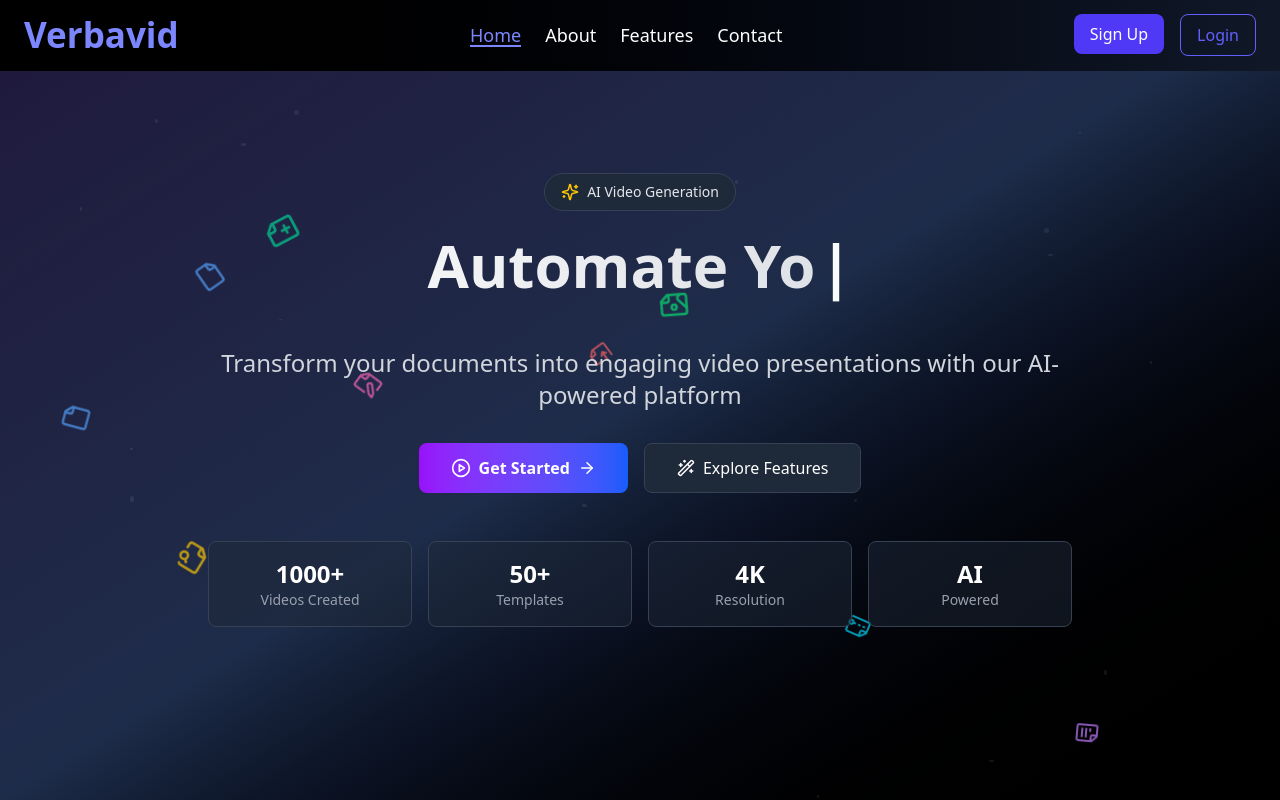
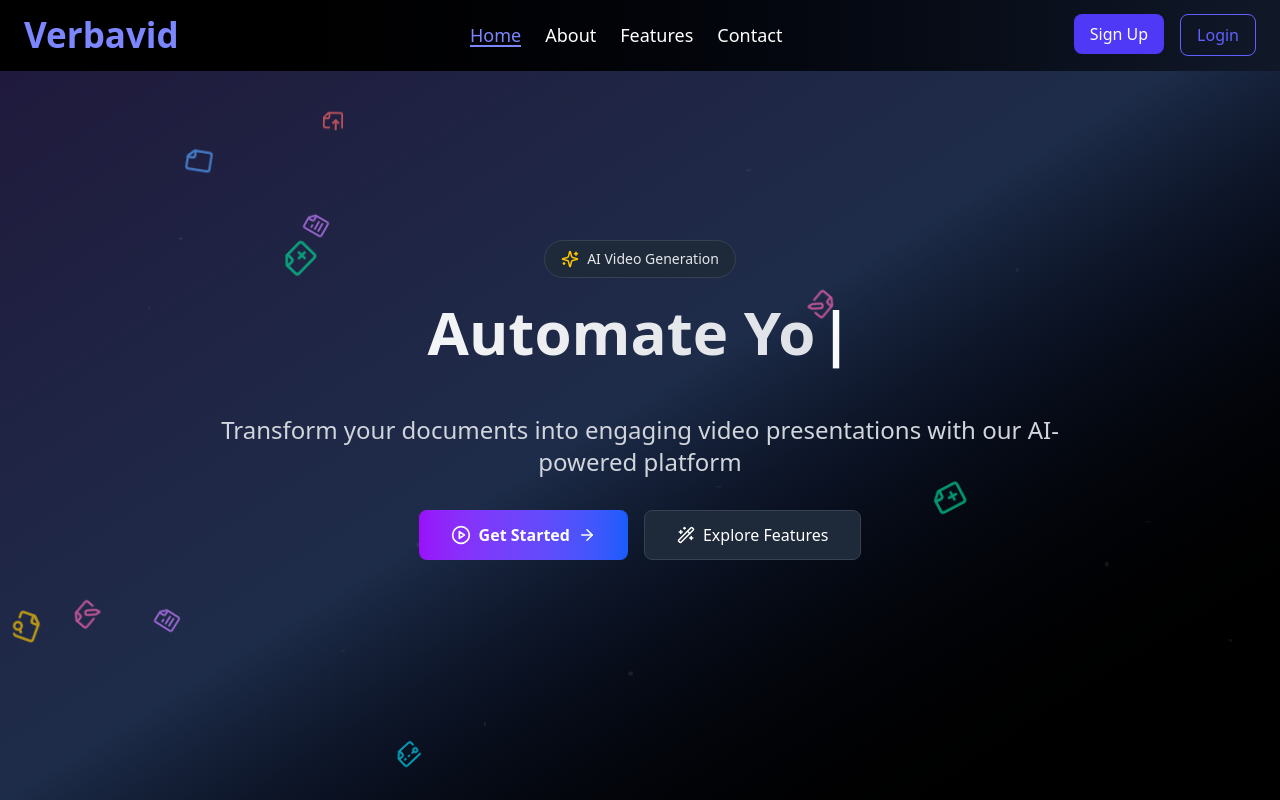
Before and after one commit to akansha-jaiswal386/VERBA_VID, a Next.js app in the folder frontend/: page / in a window 1280 px wide. Shown: the top 800 px of the page. Built offline with nearby package versions, Linux system fonts and the light colour scheme.

Commit message:
Refactor code structure for improved readability and maintainability

```diff
--- a/frontend/src/app/Home/page.jsx
+++ b/frontend/src/app/Home/page.jsx
@@ -1,7 +1,7 @@
 "use client";
 import { useRouter } from "next/navigation";
 import { useState, useEffect, useRef, useMemo } from "react";
-import { motion, AnimatePresence } from "framer-motion";
+import { motion } from "framer-motion";
 import {
   FileText, File, FilePlus, FileEdit, FileSearch,
   FileInput, FileOutput, FileCode, FileImage, FileArchive,
@@ -10,21 +10,16 @@ import {
 
 export default function HomePage() {
   const router = useRouter();
+  const containerRef = useRef(null);
+
   const texts = useMemo(() => [
     "Generate Video Reports",
     "Automate Your Content",
     "Transform Reports into Visuals",
     "AI-Powered Video Creation"
-
   ], []);
 
-  const [index, setIndex] = useState(0);
-  const [displayedText, setDisplayedText] = useState("");
-  const [charIndex, setCharIndex] = useState(0);
-  const [isDeleting, setIsDeleting] = useState(false);
-  const containerRef = useRef(null);
-
-  const documentIcons = [
+  const documentIcons = useMemo(() => [
     { icon: FileText, size: 24, color: "text-purple-400" },
     { icon: File, size: 28, color: "text-blue-400" },
     { icon: FilePlus, size: 32, color: "text-emerald-400" },
@@ -35,13 +30,24 @@ export default function HomePage() {
     { icon: FileCode, size: 26, color: "text-orange-400" },
     { icon: FileImage, size: 30, color: "text-green-400" },
     { icon: FileArchive, size: 24, color: "text-cyan-400" }
-  ];
+  ], []);
 
+  const [index, setIndex] = useState(0);
+  const [displayedText, setDisplayedText] = useState("");
+  const [charIndex, setCharIndex] = useState(0);
+  const [isDeleting, setIsDeleting] = useState(false);
   const [documents, setDocuments] = useState([]);
   const [hoveredDoc, setHoveredDoc] = useState(null);
+  const [isMounted, setIsMounted] = useState(false);
+  const [particles, setParticles] = useState([]);
 
   useEffect(() => {
-    if (containerRef.current) {
+    setIsMounted(true);
+  }, []);
+
+  useEffect(() => {
+    if (!isMounted || !containerRef.current) return;
+
     const containerWidth = containerRef.current.offsetWidth;
     const containerHeight = containerRef.current.offsetHeight;
 
@@ -57,10 +63,19 @@ export default function HomePage() {
       scale: 1,
       opacity: 0.7
     }));
+    setDocuments(initialDocs);
 
-      setDocuments(initialDocs);
-    }
-  }, []);
+    const generatedParticles = Array(20).fill().map(() => ({
+      width: Math.random() * 5 + 1,
+      height: Math.random() * 5 + 1,
+      left: Math.random() * 100,
+      top: Math.random() * 100,
+      yMove: (Math.random() - 0.5) * 100,
+      xMove: (Math.random() - 0.5) * 100,
+      duration: Math.random() * 10 + 10,
+    }));
+    setParticles(generatedParticles);
+  }, [isMounted, documentIcons]);
 
   useEffect(() => {
     let timeoutId;
@@ -89,122 +104,32 @@ export default function HomePage() {
         }, 2000);
       }
     }
-
     return () => clearTimeout(timeoutId);
   }, [charIndex, index, isDeleting, texts]);
-
-  useEffect(() => {
-    if (documents.length === 0 || !containerRef.current) return;
-
-    let animationId;
-    const containerWidth = containerRef.current.offsetWidth;
-    const containerHeight = containerRef.current.offsetHeight;
-
-    function animate() {
-      setDocuments(prevDocs =>
-        prevDocs.map(doc => {
-          let newX = doc.x + doc.xSpeed;
-          let newY = doc.y + doc.ySpeed;
-          let newRotation = doc.rotation + doc.rotationSpeed;
-          let newScale = doc.scale;
-          let newOpacity = doc.opacity;
-
-          // Bounce off walls
-          if (newX <= 0 || newX >= containerWidth - 50) {
-            newX = Math.max(0, Math.min(newX, containerWidth - 50));
-            newScale = 1.3;
-            setTimeout(() => {
-              setDocuments(prev => prev.map(d =>
-                d.id === doc.id ? {...d, scale: 1} : d
-              ));
-            }, 300);
-          }
-
-          if (newY <= 0 || newY >= containerHeight - 50) {
-            newY = Math.max(0, Math.min(newY, containerHeight - 50));
-            newScale = 1.3;
-            setTimeout(() => {
-              setDocuments(prev => prev.map(d =>
-                d.id === doc.id ? {...d, scale: 1} : d
-              ));
-            }, 300);
-          }
-
-          // Highlight hovered document
-          if (hoveredDoc === doc.id) {
-            newScale = 1.5;
-            newOpacity = 1;
-          } else {
-            newOpacity = 0.7;
-          }
-
-          return {
-            ...doc,
-            x: newX,
-            y: newY,
-            rotation: newRotation,
-            scale: newScale,
-            opacity: newOpacity
-          };
-        })
-      );
-
-      animationId = requestAnimationFrame(animate);
-    }
-
-    animationId = requestAnimationFrame(animate);
-
-    return () => cancelAnimationFrame(animationId);
-  }, [documents.length, hoveredDoc]);
 
   return (
     <div
       className="relative w-full min-h-screen flex flex-col justify-center items-center bg-gradient-to-br from-gray-900 via-gray-800 to-black overflow-hidden"
       ref={containerRef}
     >
-      {/* Background Effects */}
       <div className="absolute top-0 left-0 w-full h-full overflow-hidden">
-        {/* Animated gradient background */}
         <motion.div
           className="absolute inset-0 bg-gradient-to-br from-purple-900/20 via-blue-900/20 to-black"
-          animate={{
-            backgroundPosition: ["0% 0%", "100% 100%"]
-          }}
-          transition={{
-            duration: 15,
-            repeat: Infinity,
-            repeatType: "reverse",
-            ease: "linear"
-          }}
+          animate={{ backgroundPosition: ["0% 0%", "100% 100%"] }}
+          transition={{ duration: 15, repeat: Infinity, repeatType: "reverse", ease: "linear" }}
         />
 
-        {/* Floating particles */}
-        {Array(20).fill(0).map((_, i) => (
+        {isMounted && particles.map((p, i) => (
           <motion.div
             key={`particle-${i}`}
             className="absolute rounded-full bg-white/10"
-            style={{
-              width: `${Math.random() * 5 + 1}px`,
-              height: `${Math.random() * 5 + 1}px`,
-              left: `${Math.random() * 100}%`,
-              top: `${Math.random() * 100}%`,
-            }}
-            animate={{
-              y: [0, (Math.random() - 0.5) * 100],
-              x: [0, (Math.random() - 0.5) * 100],
-              opacity: [0.2, 0.8, 0.2]
-            }}
-            transition={{
-              duration: Math.random() * 10 + 10,
-              repeat: Infinity,
-              repeatType: "reverse",
-              ease: "easeInOut"
-            }}
+            style={{ width: `${p.width}px`, height: `${p.height}px`, left: `${p.left}%`, top: `${p.top}%` }}
+            animate={{ y: [0, p.yMove], x: [0, p.xMove], opacity: [0.2, 0.8, 0.2] }}
+            transition={{ duration: p.duration, repeat: Infinity, repeatType: "reverse", ease: "easeInOut" }}
           />
         ))}
 
-        {/* Floating Documents */}
-        {documents.map((doc) => {
+        {isMounted && documents.map((doc) => {
           const IconComponent = doc.icon.icon;
           return (
             <motion.div
@@ -222,15 +147,7 @@ export default function HomePage() {
               onMouseEnter={() => setHoveredDoc(doc.id)}
               onMouseLeave={() => setHoveredDoc(null)}
               whileHover={{ scale: 1.5, opacity: 1 }}
-              animate={{
-                y: [doc.y, doc.y + (Math.random() - 0.5) * 10],
-                transition: {
-                  duration: 2,
-                  repeat: Infinity,
-                  repeatType: "reverse",
-                  ease: "easeInOut"
-                }
-              }}
+              animate={{ y: [doc.y, doc.y + (Math.random() - 0.5) * 10], transition: { duration: 2, repeat: Infinity, repeatType: "reverse", ease: "easeInOut" } }}
             >
               <IconComponent size={doc.icon.size} />
             </motion.div>
@@ -238,9 +155,7 @@ export default function HomePage() {
         })}
       </div>
 
-      {/* Content */}
       <div className="relative text-center text-white z-10 px-4 max-w-4xl mx-auto">
-        {/* Badge */}
         <motion.div
           initial={{ opacity: 0, y: -20 }}
           animate={{ opacity: 1, y: 0 }}
@@ -251,25 +166,16 @@ export default function HomePage() {
           <span className="text-sm font-medium text-gray-200">AI Video Generation</span>
         </motion.div>
 
-        {/* Animated Heading */}
         <motion.h1
           initial={{ opacity: 0 }}
           animate={{ opacity: 1 }}
           transition={{ delay: 0.5 }}
-          aria-live="polite"
           className="text-4xl md:text-6xl font-bold mb-4 min-h-[4rem] md:min-h-[6rem] bg-clip-text text-transparent bg-gradient-to-r from-white to-gray-300"
         >
           {displayedText}
-          <motion.span
-            className="ml-1 text-white"
-            animate={{ opacity: [0, 1, 0] }}
-            transition={{ repeat: Infinity, duration: 1 }}
-          >
-            |
-          </motion.span>
+          <motion.span className="ml-1 text-white" animate={{ opacity: [0, 1, 0] }} transition={{ repeat: Infinity, duration: 1 }}>|</motion.span>
         </motion.h1>
 
-        {/* Subheading */}
         <motion.p
           initial={{ opacity: 0 }}
           animate={{ opacity: 1 }}
@@ -279,7 +185,6 @@ export default function HomePage() {
           Transform your documents into engaging video presentations with our AI-powered platform
         </motion.p>
 
-        {/* CTA Buttons */}
         <motion.div
           className="flex flex-col sm:flex-row gap-4 justify-center"
           initial={{ opacity: 0 }}
@@ -307,26 +212,6 @@ export default function HomePage() {
             Explore Features
           </motion.button>
         </motion.div>
-
-        {/* Stats */}
-        <motion.div
-          className="grid grid-cols-2 md:grid-cols-4 gap-4 mt-12"
-          initial={{ opacity: 0, y: 20 }}
-          animate={{ opacity: 1, y: 0 }}
-          transition={{ delay: 1.1 }}
-        >
-          {[
-            { value: "1000+", label: "Videos Created" },
-            { value: "50+", label: "Templates" },
-            { value: "4K", label: "Resolution" },
-            { value: "AI", label: "Powered" }
-          ].map((stat, i) => (
-            <div key={i} className="p-4 bg-gray-800/50 rounded-lg border border-gray-700">
-              <div className="text-2xl font-bold text-white">{stat.value}</div>
-              <div className="text-sm text-gray-400">{stat.label}</div>
-            </div>
-          ))}
-        </motion.div>
       </div>
     </div>
   );
```
Also changed, not shown: 3 other files (tests, documents, lock files or other folders). Lines whose indentation alone changed are shown as unchanged.
